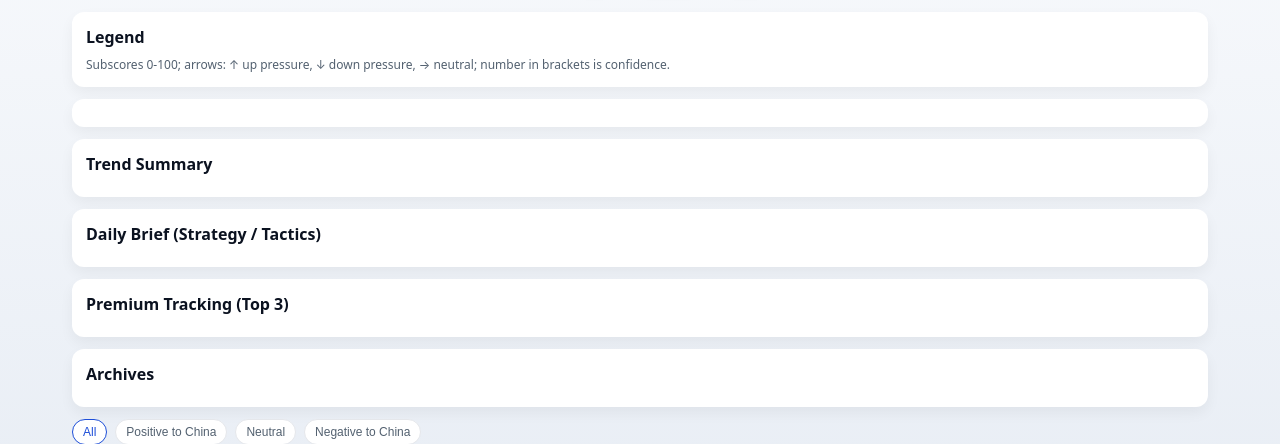
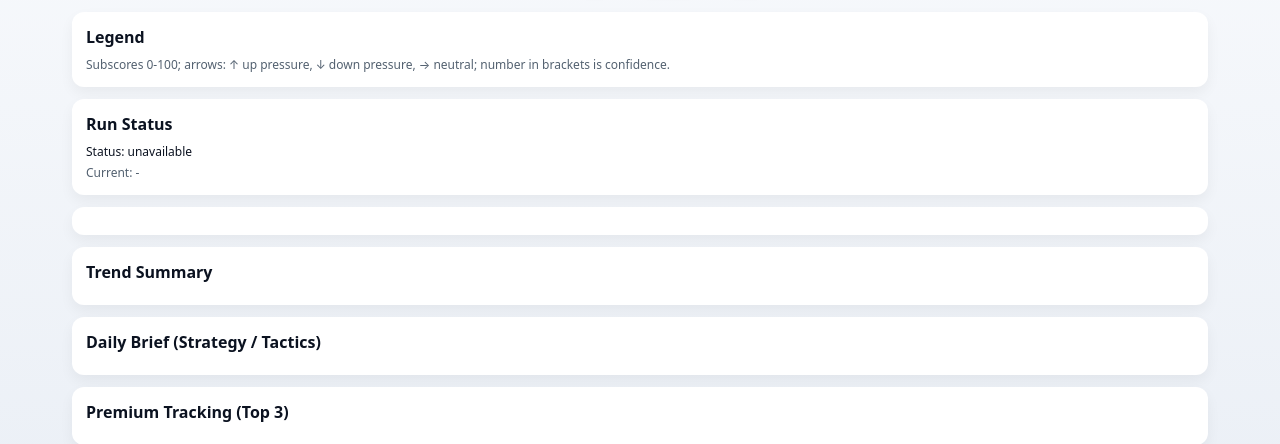
Before and after one commit to keenturbo/rareearth-sentinel, a Python web app: template templates/index_en.html in a window 1280 px wide. Shown: the part 86-530 px from the top of the page. Run offline with Jinja, Linux system fonts and the light colour scheme; the template is opened without the code that fills it, so the values that code supplies are empty.

Commit message:
Restore status panel on EN homepage

```diff
--- a/templates/index_en.html
+++ b/templates/index_en.html
@@ -19,6 +19,8 @@ header .sub{font-size:12px;color:var(--muted)}
 .section{background:#fff;border-radius:12px;padding:14px;box-shadow:0 6px 14px rgba(0,0,0,0.05);margin-bottom:12px}
 .section-title{font-weight:600;margin-bottom:8px}
 .legend{font-size:12px;color:var(--muted)}
+.status-row{font-size:12px;color:var(--ink)}
+.status-sub{font-size:12px;color:var(--muted);margin-top:4px}
 .daily-title{font-weight:600;margin-bottom:6px}
 .daily-headline{font-weight:600;margin-bottom:6px}
 .daily-body{font-size:13px;color:var(--ink)}
@@ -93,6 +95,12 @@ header .sub{font-size:12px;color:var(--muted)}
     <div class="legend">Subscores 0-100; arrows: ↑ up pressure, ↓ down pressure, → neutral; number in brackets is confidence.</div>
   </section>
 
+  <section class="section" id="status-section">
+    <div class="section-title">Run Status</div>
+    <div class="status-row" id="status-line">Loading...</div>
+    <div class="status-sub" id="status-detail"></div>
+  </section>
+
   <section class="section">
     {{DAILY_REPORT}}
   </section>
@@ -156,6 +164,25 @@ header .sub{font-size:12px;color:var(--muted)}
       toggle.setAttribute('data-expanded', expanded ? 'false' : 'true');
     });
   }
+
+  var statusLine = document.getElementById('status-line');
+  var statusDetail = document.getElementById('status-detail');
+  if(statusLine && statusDetail){
+    fetch('/status.json').then(function(resp){
+      return resp.json();
+    }).then(function(data){
+      var running = data.running ? 'Running' : 'Idle';
+      var processed = data.processed_items || 0;
+      var total = data.total_items || 0;
+      var current = (data.current && data.current.title) ? data.current.title : '';
+      var progress = total ? (processed + '/' + total) : '-';
+      statusLine.textContent = 'Status: ' + running + ' · Progress: ' + progress;
+      statusDetail.textContent = current ? ('Current: ' + current) : 'Current: -';
+    }).catch(function(){
+      statusLine.textContent = 'Status: unavailable';
+      statusDetail.textContent = 'Current: -';
+    });
+  }
 })();
 </script>
 </body>
```
